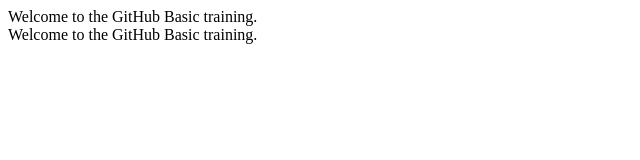
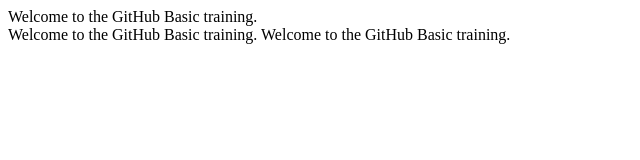
Before and after one commit to devendravannela/github-demo-11nov, a plain HTML site: page Index.html in a window 1280 px wide. Shown: the whole page, without its empty margins (0-640 px from the left). Drawn offline with Linux system fonts and the light colour scheme.

Commit message:
Added info file

```diff
--- a/Index.html
+++ b/Index.html
@@ -4,5 +4,6 @@
   </header>
   <body>
     Welcome to the GitHub Basic training.
+    Welcome to the GitHub Basic training.
   </body>
 </html>
```
Also changed, not shown: info.txt (added).
